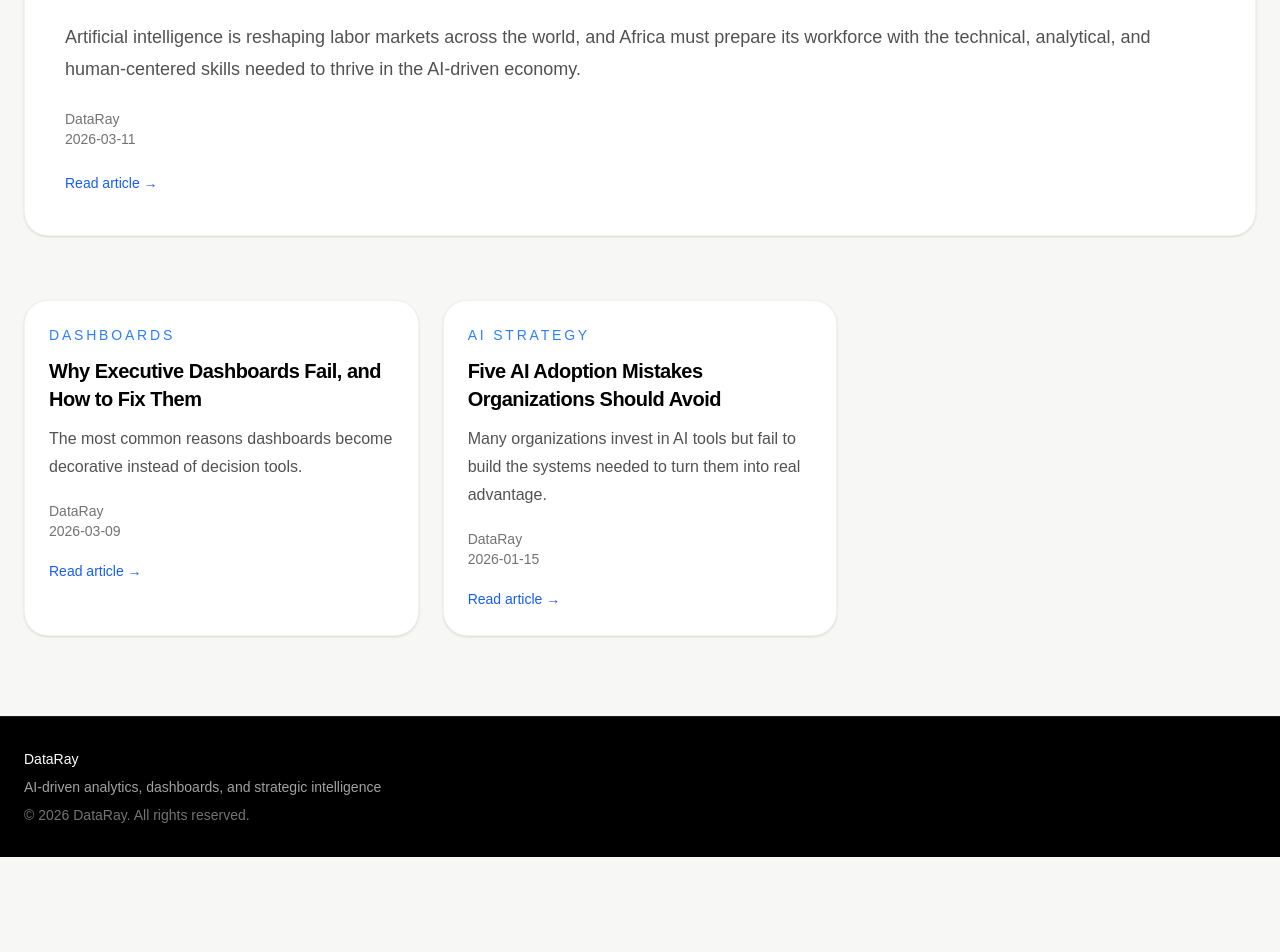
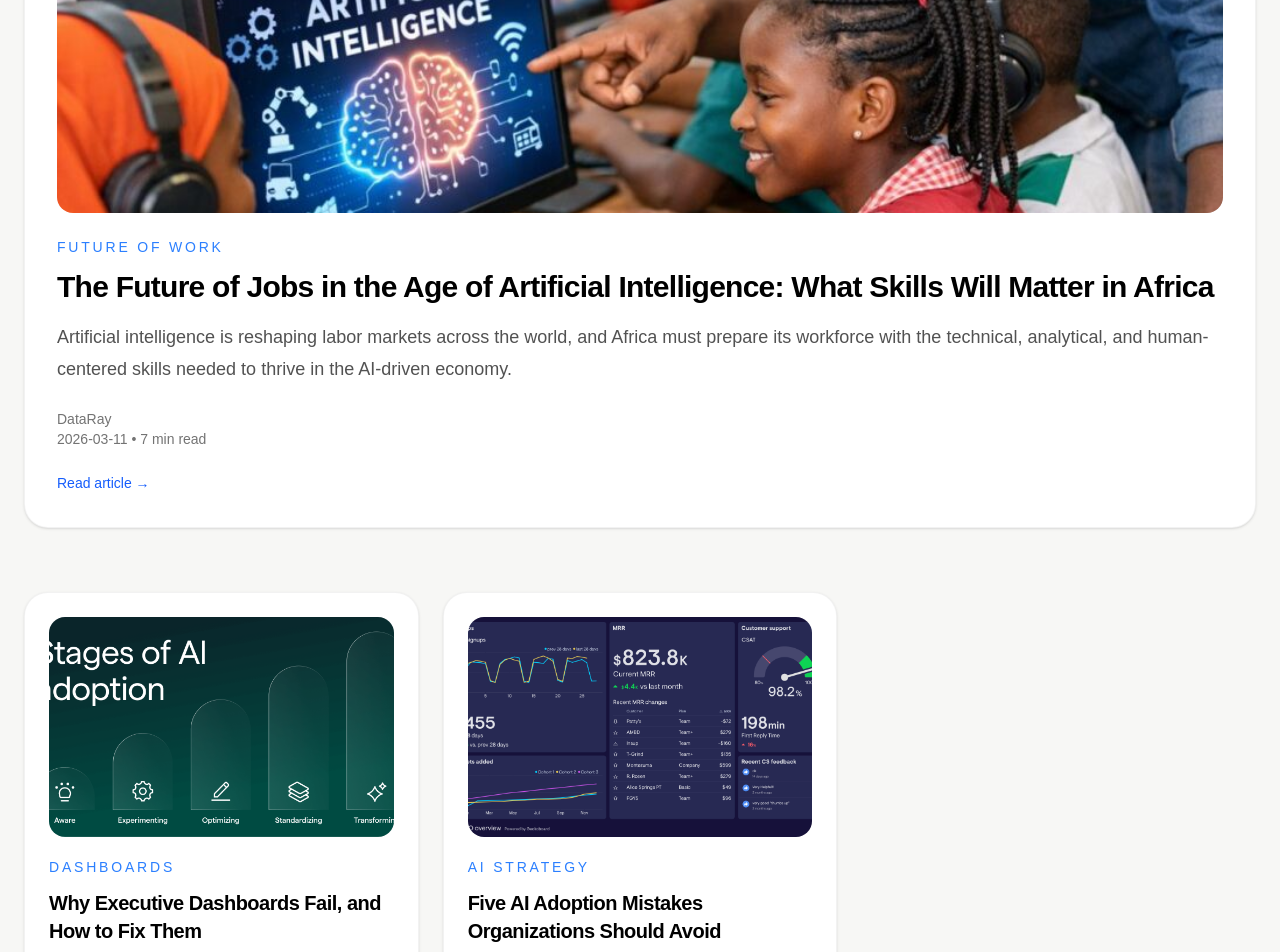
Before and after one commit to Khalif25/dataray-site, a Next.js app: page /insights in a window 1280 px wide. Shown: the part 620-1572 px from the top of the page. Before the commit the page ends 1477 px from the top, so only its background shows below. Built offline with nearby package versions, Linux system fonts and the light colour scheme.

Commit message:
add image covers to the articles

```diff
--- a/app/insights/[slug]/page.tsx
+++ b/app/insights/[slug]/page.tsx
@@ -1,3 +1,4 @@
+
 import type { Metadata } from "next";
 import { notFound } from "next/navigation";
 import Image from "next/image";
@@ -99,6 +100,7 @@ export default async function InsightArticlePage({
           </p>
         </div>
 
+
         <div className="mt-8 overflow-hidden rounded-3xl">
           <Image
             src={article.image}
@@ -108,6 +110,8 @@ export default async function InsightArticlePage({
             className="h-auto w-full object-cover"
           />
         </div>
+
+
 
         <div className="mt-10 space-y-6">
           {article.content.map((paragraph, index) => (
--- a/app/insights/page.tsx
+++ b/app/insights/page.tsx
@@ -1,7 +1,7 @@
-import { articles, getReadingTime } from "@/lib/articles";
+import Image from "next/image";
 import Link from "next/link";
 import SectionHeading from "@/components/section-heading";
-//import { articles } from "@/lib/articles";
+import { articles, getReadingTime } from "@/lib/articles";
 
 export default function InsightsPage() {
   const [featured, ...rest] = articles;
@@ -15,10 +15,20 @@ export default function InsightsPage() {
           description="Explore DataRay articles on AI, analytics, dashboards, market intelligence, and decision-making."
         />
 
-        {/* Featured Article */}
         <div className="mt-12">
           <Link href={`/insights/${featured.slug}`}>
-            <article className="rounded-3xl border border-black/5 bg-white p-10 shadow-sm transition hover:-translate-y-1 hover:shadow-md">
+            <article className="rounded-3xl border border-black/5 bg-white p-8 shadow-sm transition hover:-translate-y-1 hover:shadow-md">
+              <div className="relative mb-6 h-[320px] w-full overflow-hidden rounded-2xl bg-neutral-100">
+                <Image
+                  src={featured.image}
+                  alt={featured.title}
+                  fill
+                  className="object-cover"
+                  sizes="(max-width: 1024px) 100vw, 1200px"
+                  priority
+                />
+              </div>
+
               <p className="text-sm font-medium uppercase tracking-[0.2em] text-blue-500">
                 {featured.category}
               </p>
@@ -33,7 +43,9 @@ export default function InsightsPage() {
 
               <div className="mt-6 text-sm text-neutral-500">
                 <p>{featured.author}</p>
-                <p>{featured.date}</p>
+                <p>
+                  {featured.date} • {getReadingTime(featured.content)}
+                </p>
               </div>
 
               <span className="mt-6 inline-block text-sm font-medium text-blue-600">
@@ -43,13 +55,22 @@ export default function InsightsPage() {
           </Link>
         </div>
 
-        {/* Other Articles */}
         <div className="mt-16 grid gap-6 md:grid-cols-2 lg:grid-cols-3">
           {rest.map((article) => (
             <article
               key={article.slug}
               className="rounded-3xl border border-black/5 bg-white p-6 shadow-sm transition hover:-translate-y-1 hover:shadow-md"
             >
+              <div className="relative mb-5 h-[220px] w-full overflow-hidden rounded-2xl bg-neutral-100">
+                <Image
+                  src={article.image}
+                  alt={article.title}
+                  fill
+                  className="object-cover"
+                  sizes="(max-width: 768px) 100vw, 400px"
+                />
+              </div>
+
               <p className="text-sm font-medium uppercase tracking-[0.2em] text-blue-500">
                 {article.category}
               </p>
@@ -62,7 +83,9 @@ export default function InsightsPage() {
 
               <div className="mt-5 text-sm text-neutral-500">
                 <p>{article.author}</p>
-                <p>{article.date}</p>
+                <p>
+                  {article.date} • {getReadingTime(article.content)}
+                </p>
               </div>
 
               <Link
@@ -78,30 +101,3 @@ export default function InsightsPage() {
     </main>
   );
 }
-<section className="mt-20 rounded-3xl border border-black/5 bg-white p-10 shadow-sm">
-  <div className="max-w-2xl">
-    <p className="text-sm font-medium uppercase tracking-[0.2em] text-blue-500">
-      Newsletter
-    </p>
-    <h2 className="mt-3 text-3xl font-semibold tracking-tight text-black">
-      Get new DataRay insights in your inbox
-    </h2>
-    <p className="mt-4 text-lg leading-8 text-neutral-600">
-      Subscribe for articles on AI, analytics, dashboards, market intelligence, and the future of work.
-    </p>
-
-    <form className="mt-8 flex flex-col gap-4 sm:flex-row">
-      <input
-        type="email"
-        placeholder="Enter your email"
-        className="w-full rounded-full border border-black/10 px-5 py-3 outline-none"
-      />
-      <button
-        type="submit"
-        className="rounded-full bg-black px-6 py-3 text-sm font-medium text-white"
-      >
-        Subscribe
-      </button>
-    </form>
-  </div>
-</section>
--- a/lib/articles.ts
+++ b/lib/articles.ts
@@ -14,6 +14,7 @@ export type Article = {
   image: string;
   content: string[];
 };
+
 
 export const articles: Article[] = [
   {
@@ -87,7 +88,7 @@ export const articles: Article[] = [
       "The most common reasons dashboards become decorative instead of decision tools.",
     author: "DataRay",
     date: "2026-03-09",
-    image:  'articles/ai-competitive-advantage.png',
+    image:  "/articles/ai-competitive-advantage.png",
     content: [
       "Many executive dashboards fail not because they are visually poor, but because they are disconnected from real decision-making.",
       "A dashboard becomes weak when it contains too many metrics, unclear priorities, and little connection to operational action.",
@@ -104,7 +105,7 @@ export const articles: Article[] = [
       "Many organizations invest in AI tools but fail to build the systems needed to turn them into real advantage.",
     author: "DataRay",
     date: "2026-01-15",
-    image:  'articles/dashboards-fail.png',
+    image:  "/articles/dashboards-fail.png",
     content: [
       "Artificial intelligence is rapidly becoming a strategic capability for organizations across the world. However, many institutions approach AI adoption in ways that limit its impact.",
       "One of the most common mistakes is focusing too heavily on tools rather than workflows. AI tools can produce impressive results, but without integration into real decision processes, those results rarely influence outcomes.",
```
Also changed, not shown: public/articles/future-of-jobs-ai-africa.png (renamed from public/articles/uture-of-jobs-ai-africa.png).
